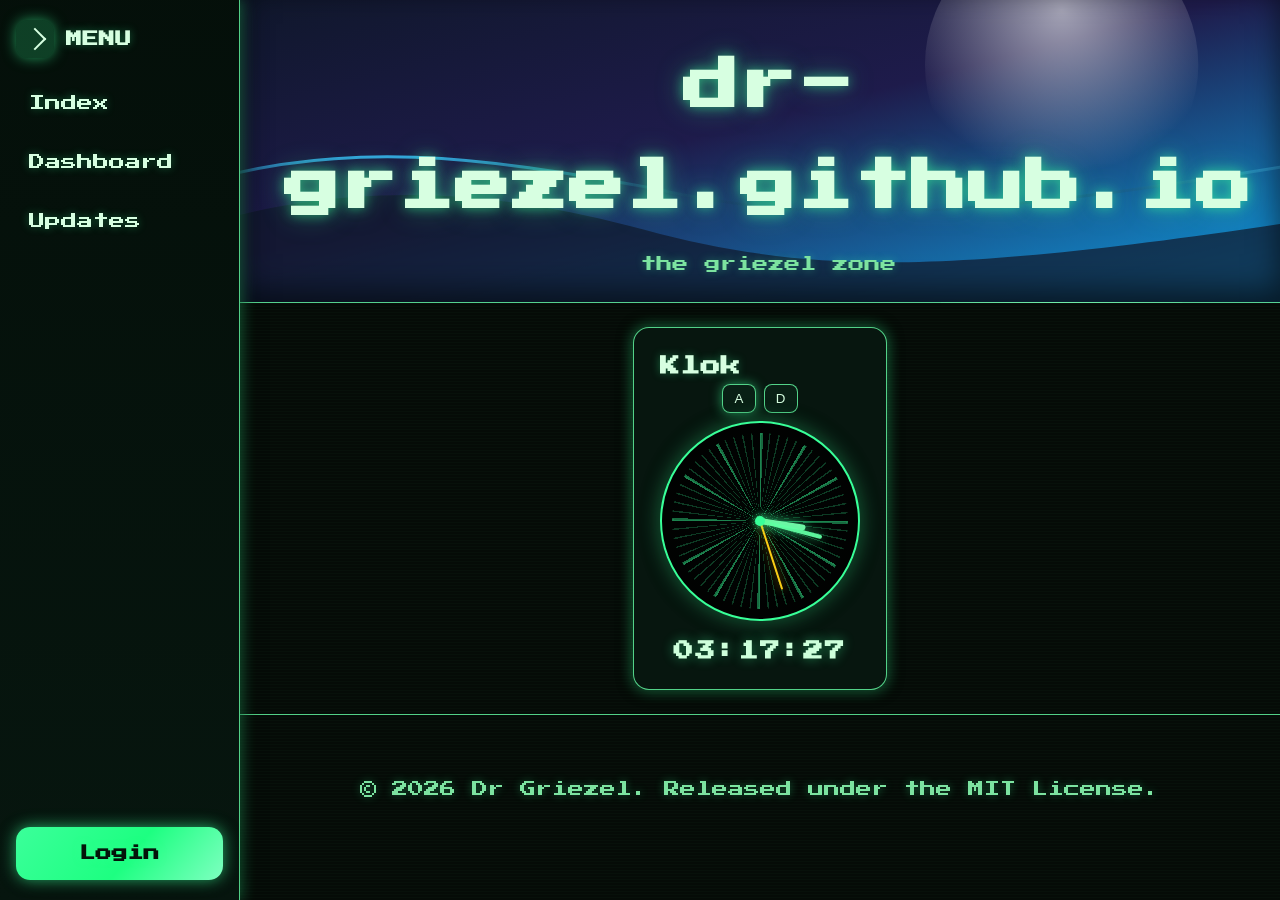
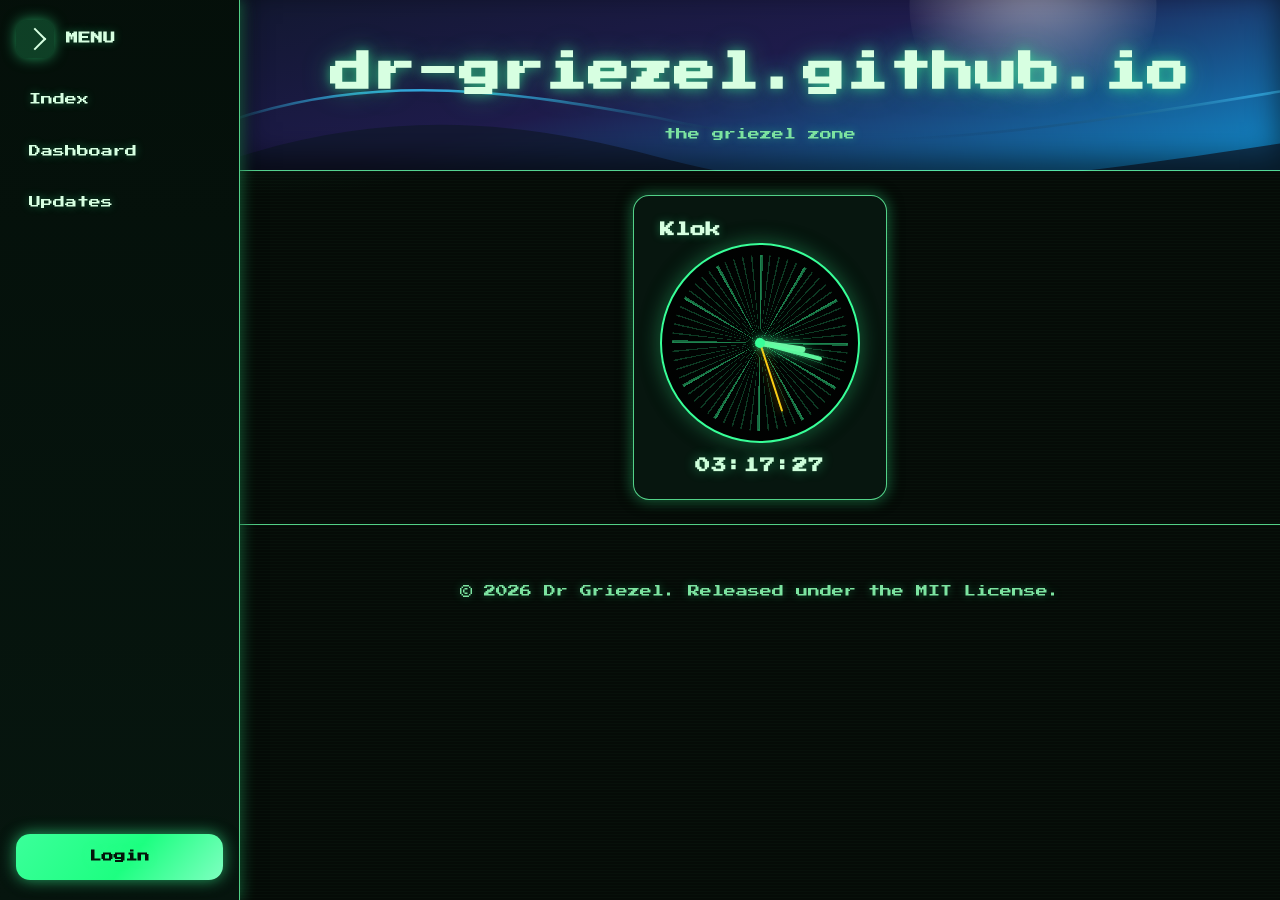
Before and after one commit to DR-GRIEZEL/dr-griezel.github.io, a Jekyll site: the page built from widgets/clock.md, in a window 1280 px wide. Built offline with Jekyll 4.4.1, drawn with Linux system fonts in a browser that asks for light colours.

Commit message:
Simplify clock widget and shrink typography (#26)

```diff
--- a/assets/css/dash.css
+++ b/assets/css/dash.css
@@ -11,33 +11,6 @@
   display: grid;
   justify-items: center;
   gap: 0.75rem;
-}
-.clock-view[hidden]{
-  display: none;
-}
-.clock-digital{
-  margin: 0;
-  font-size: clamp(2rem, 2.5vw + 1rem, 3rem);
-  font-variant-numeric: tabular-nums;
-  letter-spacing: .12em;
-  text-shadow: 0 0 12px color-mix(in oklab, var(--interactive-accent) 45%, transparent);
-}
-.clock-toggle{
-  display: flex;
-  justify-content: center;
-  gap: 0.5rem;
-  margin-bottom: 0.5rem;
-}
-.clock-toggle button{
-  border: 1px solid var(--background-modifier-border);
-  background: color-mix(in oklab, var(--background-primary) 92%, var(--interactive-accent) 6%);
-  color: var(--text-normal);
-  border-radius: 0.5rem;
-  padding: 0.35rem 0.7rem;
-  cursor: pointer;
-}
-.clock-toggle button[aria-pressed="true"]{
-  box-shadow: 0 0 12px color-mix(in oklab, var(--interactive-accent) 55%, transparent);
 }
 
 .clock-face{
--- a/assets/css/main.css
+++ b/assets/css/main.css
@@ -41,7 +41,7 @@ html, body {
   margin: 0;
   background: radial-gradient(900px 520px at 20% -10%, color-mix(in oklab, var(--primary) 25%, transparent) 0%, transparent 55%), var(--bg);
   color: var(--text);
-  font: 16px/1.8 "Press Start 2P", "Share Tech Mono", "IBM Plex Mono", "Fira Mono", ui-monospace, SFMono-Regular, Menlo, Monaco, Consolas, "Liberation Mono", "Courier New", monospace;
+  font: 12px/1.8 "Press Start 2P", "Share Tech Mono", "IBM Plex Mono", "Fira Mono", ui-monospace, SFMono-Regular, Menlo, Monaco, Consolas, "Liberation Mono", "Courier New", monospace;
   text-shadow: 0 0 8px color-mix(in oklab, var(--primary) 35%, transparent);
 }
 
--- a/assets/js/widgets.js
+++ b/assets/js/widgets.js
@@ -136,29 +136,6 @@ const updateClockWidget = (widget, timeZone) => {
   clockTimers.set(widget, timer);
 };
 
-const setClockView = (widget, mode) => {
-  const views = widget.querySelectorAll("[data-clock-view]");
-  views.forEach((view) => {
-    view.hidden = view.dataset.clockView !== mode;
-  });
-  const toggles = widget.querySelectorAll("[data-clock-toggle]");
-  toggles.forEach((toggle) => {
-    toggle.setAttribute("aria-pressed", toggle.dataset.clockToggle === mode ? "true" : "false");
-  });
-};
-
-const initClockToggle = (widget) => {
-  const toggles = widget.querySelectorAll("[data-clock-toggle]");
-  if (!toggles.length) return;
-  const defaultMode = widget.dataset.clockMode ?? toggles[0]?.dataset.clockToggle ?? "analog";
-  setClockView(widget, defaultMode);
-  toggles.forEach((toggle) => {
-    toggle.addEventListener("click", () => {
-      setClockView(widget, toggle.dataset.clockToggle);
-    });
-  });
-};
-
 const initWeatherWidget = (widget) => {
   const lat = Number(widget.dataset.widgetLat ?? defaultCoords.lat);
   const lon = Number(widget.dataset.widgetLon ?? defaultCoords.lon);
@@ -244,7 +221,6 @@ const initWeatherWidget = (widget) => {
 const initWidgets = () => {
   document.querySelectorAll("[data-widget='clock']").forEach((widget) => {
     const timeZone = widget.dataset.widgetTz ?? defaultTimeZone;
-    initClockToggle(widget);
     updateClockWidget(widget, timeZone);
   });
 
--- a/widgets/clock.md
+++ b/widgets/clock.md
@@ -11,12 +11,8 @@ js:
 module_js: true
 ---
 
-<section class="card" aria-labelledby="clock-title" data-widget="clock" data-clock-mode="analog">
+<section class="card" aria-labelledby="clock-title" data-widget="clock">
   <header><h2 id="clock-title">Klok</h2></header>
-  <div class="clock-toggle" role="group" aria-label="Clock view">
-    <button type="button" data-clock-toggle="analog" aria-pressed="true">A</button>
-    <button type="button" data-clock-toggle="digital" aria-pressed="false">D</button>
-  </div>
   <div class="clock-view" data-clock-view="analog">
     <div class="fancy-clock" aria-label="Current time analog clock">
       <div class="clock-face" role="img" aria-hidden="true">
@@ -28,7 +24,4 @@ module_js: true
       <p class="clock-time" data-clock-time aria-live="polite">--:--:--</p>
     </div>
   </div>
-  <div class="clock-view" data-clock-view="digital" hidden>
-    <p class="clock-digital" data-clock-time aria-live="polite">--:--:--</p>
-  </div>
 </section>
```
Also changed, not shown: other parts of widgets/clock.md (+1 -1 lines).
